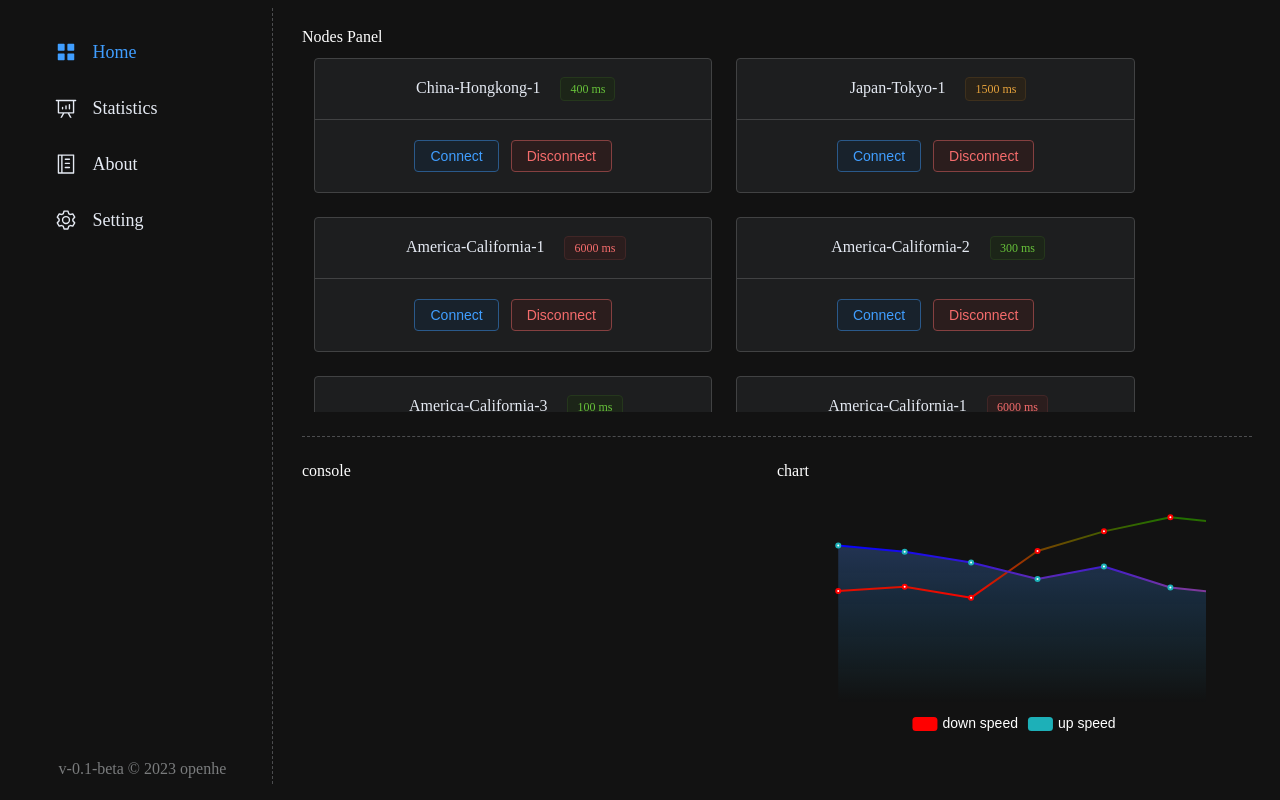
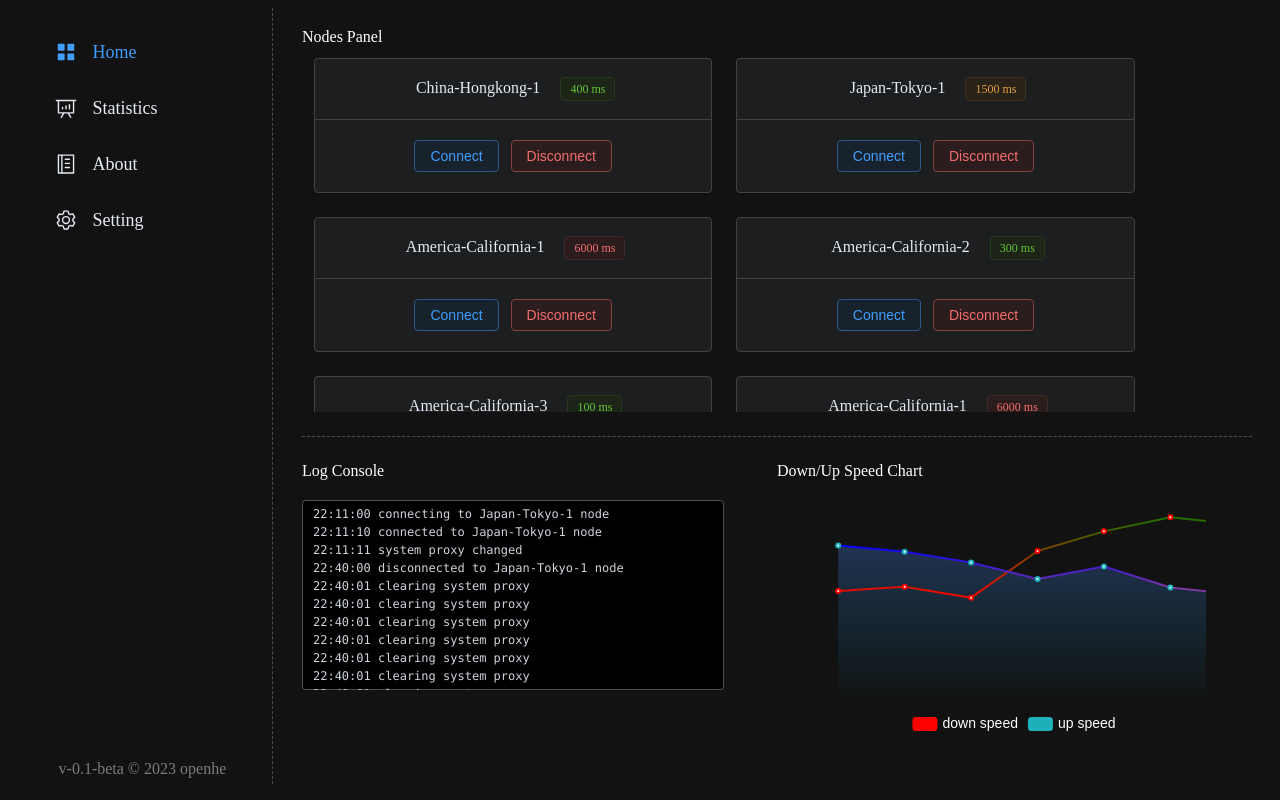
Before and after one commit to openhe-hub/openhe-vpn-app, a Vue app: page / in a window 1280 px wide. Built offline with nearby package versions, Linux system fonts and the light colour scheme.

Commit message:
4-21-upd: dev log console component

```diff
--- a/src/renderer/src/components/home/Chart.vue
+++ b/src/renderer/src/components/home/Chart.vue
@@ -1,6 +1,6 @@
 <template>
   <div id="chart-container">
-    chart
+    Down/Up Speed Chart
     <div id="chart-box" ref="chartRef"></div>
   </div>
 </template>
--- a/src/renderer/src/components/home/Console.vue
+++ b/src/renderer/src/components/home/Console.vue
@@ -1,15 +1,59 @@
 <template>
   <div id="console-container">
-    console
+    Log Console
+    <el-input id="console-box" v-model="text" type="textarea" :autosize="{minRows: 5, maxRows: 10}" readonly>
+    </el-input>
   </div>
 </template>
 
-<script>
-export default {
-  name: "Console"
-}
+<script setup>
+import { ref } from 'vue'
+
+const text = ref(
+  '22:11:00 connecting to Japan-Tokyo-1 node' +
+    '\n22:11:10 connected to Japan-Tokyo-1 node' +
+    '\n22:11:11 system proxy changed' +
+    '\n22:40:00 disconnected to Japan-Tokyo-1 node' +
+    '\n22:40:01 clearing system proxy' +
+    '\n22:40:01 clearing system proxy' +
+    '\n22:40:01 clearing system proxy' +
+    '\n22:40:01 clearing system proxy' +
+    '\n22:40:01 clearing system proxy' +
+    '\n22:40:01 clearing system proxy' +
+    '\n22:40:01 clearing system proxy' +
+    '\n22:40:01 clearing system proxy' +
+    '\n22:40:11 system proxy cleared.'
+)
 </script>
 
-<style scoped>
+<style scoped lang="less">
+:deep(.el-textarea__inner::-webkit-scrollbar){
+  width: 6px ;
+  height: 6px ;
+}
 
+:deep(.el-textarea__inner::-webkit-scrollbar-thumb ){
+  border-radius: 3px ;
+  -moz-border-radius: 3px ;
+  -webkit-border-radius: 3px ;
+  background-color: #3e3e41;
+}
+:deep(.el-textarea__inner::-webkit-scrollbar-track) {
+  background-color: transparent ;
+}
+
+:deep(.el-textarea__inner){
+  width: 33vw;
+  height: 30vh;
+  word-wrap: break-word;
+  word-break: break-all;
+  overflow: hidden;
+  background-color: black;
+  border: 0;
+  resize: none;
+  margin-top: 20px;
+  font-size: 12px;
+  font-family: Consolas, serif;
+  overflow-y: visible;
+}
 </style>
```
